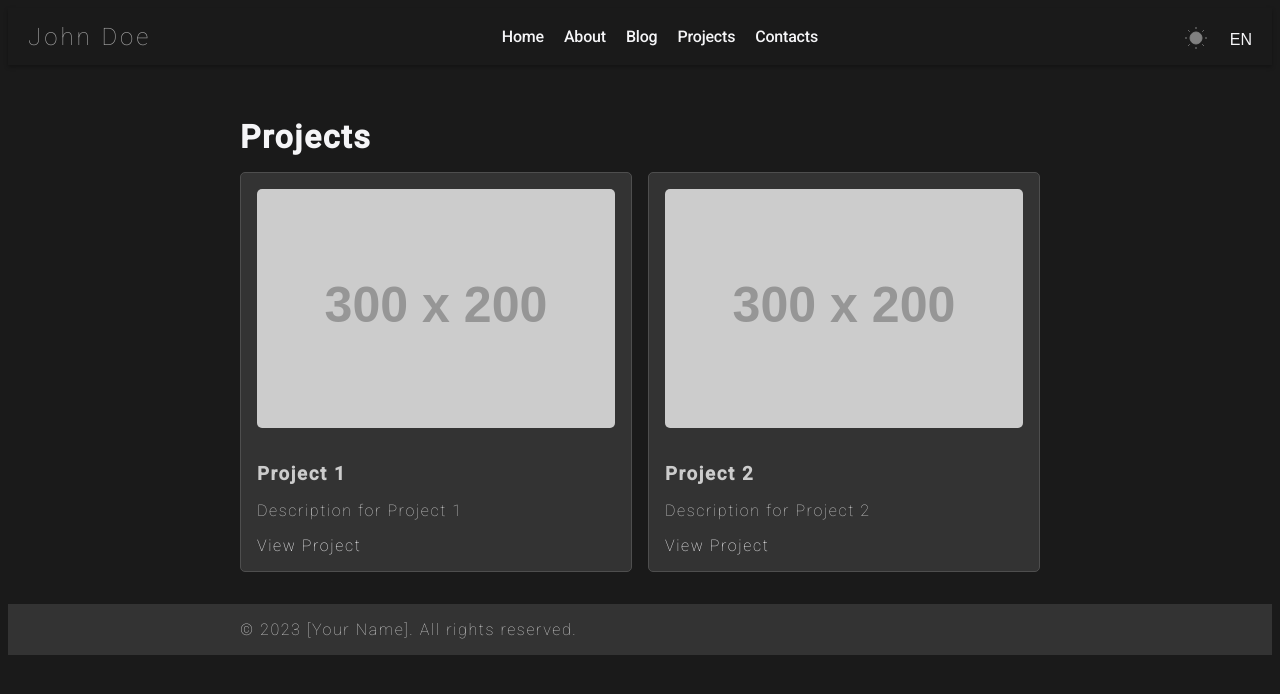
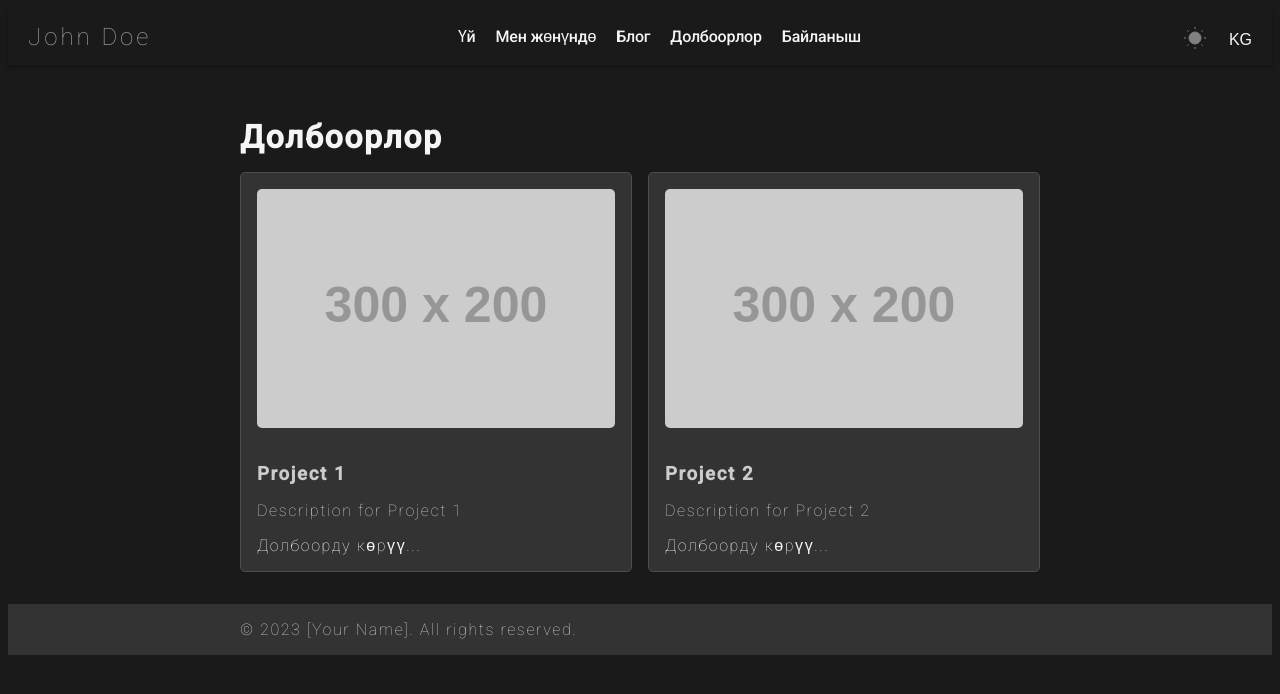
Before and after one commit to gressus/blogflow, a SvelteKit app: page /projects in a window 1280 px wide. Shown: the top 694 px of the page. Built offline with nearby package versions, Linux system fonts and the light colour scheme.

Commit message:
Partly i18n project page

```diff
--- a/src/hooks.server.js
+++ b/src/hooks.server.js
@@ -5,7 +5,7 @@ export const handle = async ({ event, resolve }) => {
     case "yoursite.kg":
     case "yoursite.kg":
     case "localhost":
-      event.locals.lang = "en";
+      event.locals.lang = "kg";
       break;
     case "yoursite.com":
       event.locals.lang = "kg";
--- a/src/routes/projects/+page.svelte
+++ b/src/routes/projects/+page.svelte
@@ -28,14 +28,14 @@
     },
   };
 
-  const t = translations[data.lang];
+  $: t = translations[data.lang];
 </script>
 
 <div class="projects-page">
   <h1>{t.projectsTitle}</h1>
   <div class="projects">
     {#each projects as project (project.title)}
-      <ProjectCard {...project} />
+      <ProjectCard {...project} lang={data.lang} />
     {/each}
   </div>
 </div>
--- a/src/routes/projects/ProjectCard.svelte
+++ b/src/routes/projects/ProjectCard.svelte
@@ -3,6 +3,18 @@
   export let description;
   export let imageUrl;
   export let furl;
+  export let lang;
+
+  const translations = {
+    en: {
+      viewProject: 'View Project',
+    },
+    kg: {
+      viewProject: 'Долбоорду көрүү...',
+    },
+  };
+
+  $: t = translations[lang];
 </script>
 
 <div class="project-card">
@@ -11,7 +23,7 @@
     <h3>{title}</h3>
     <p>{description}</p>
     <!-- <a href="/projects/{furl}" target="_blank" rel="noopener noreferrer">View Project</a> -->
-    <a href="/projects/{furl}">View Project</a>
+    <a href="/projects/{furl}">{t.viewProject}</a>
   </div>
 </div>
 
```
